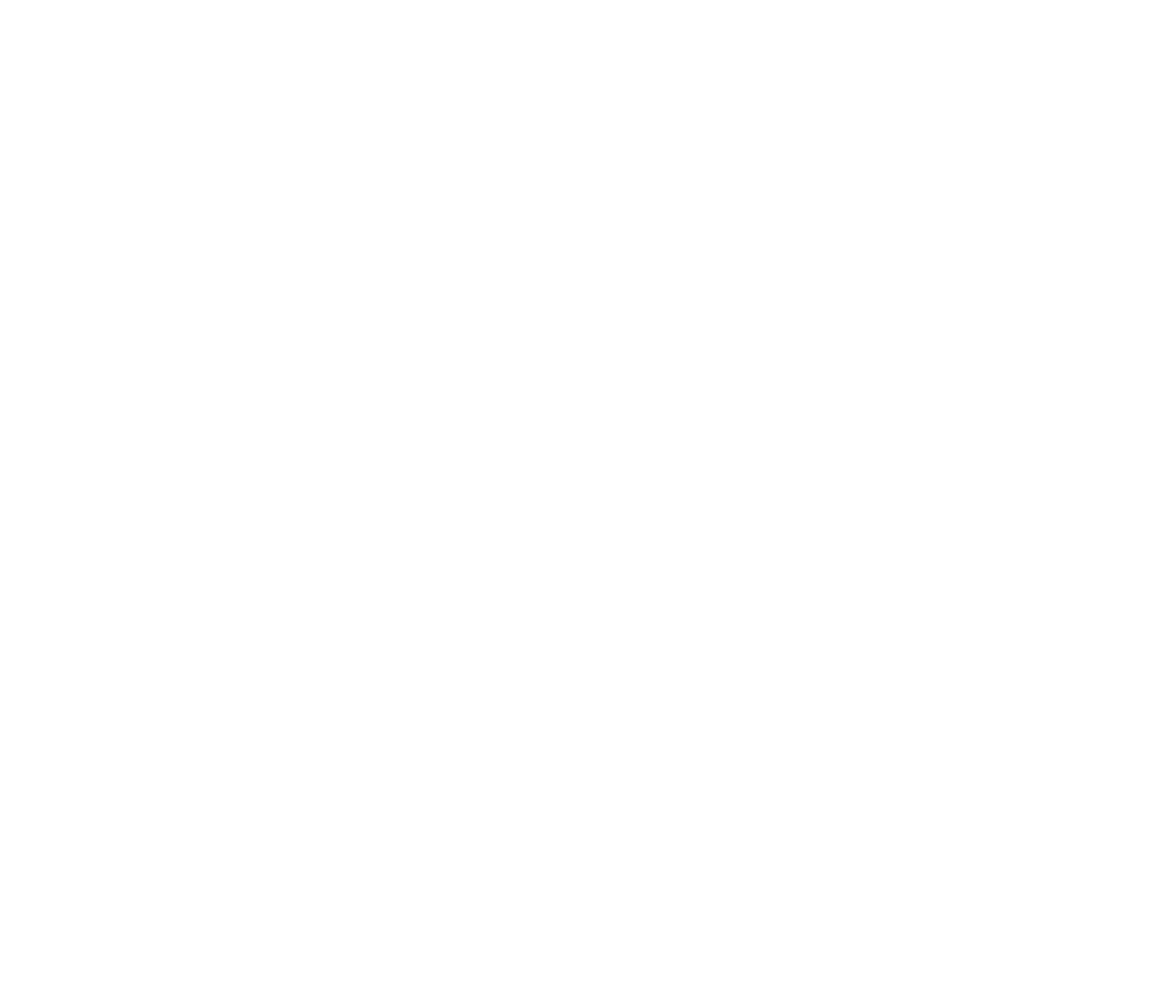
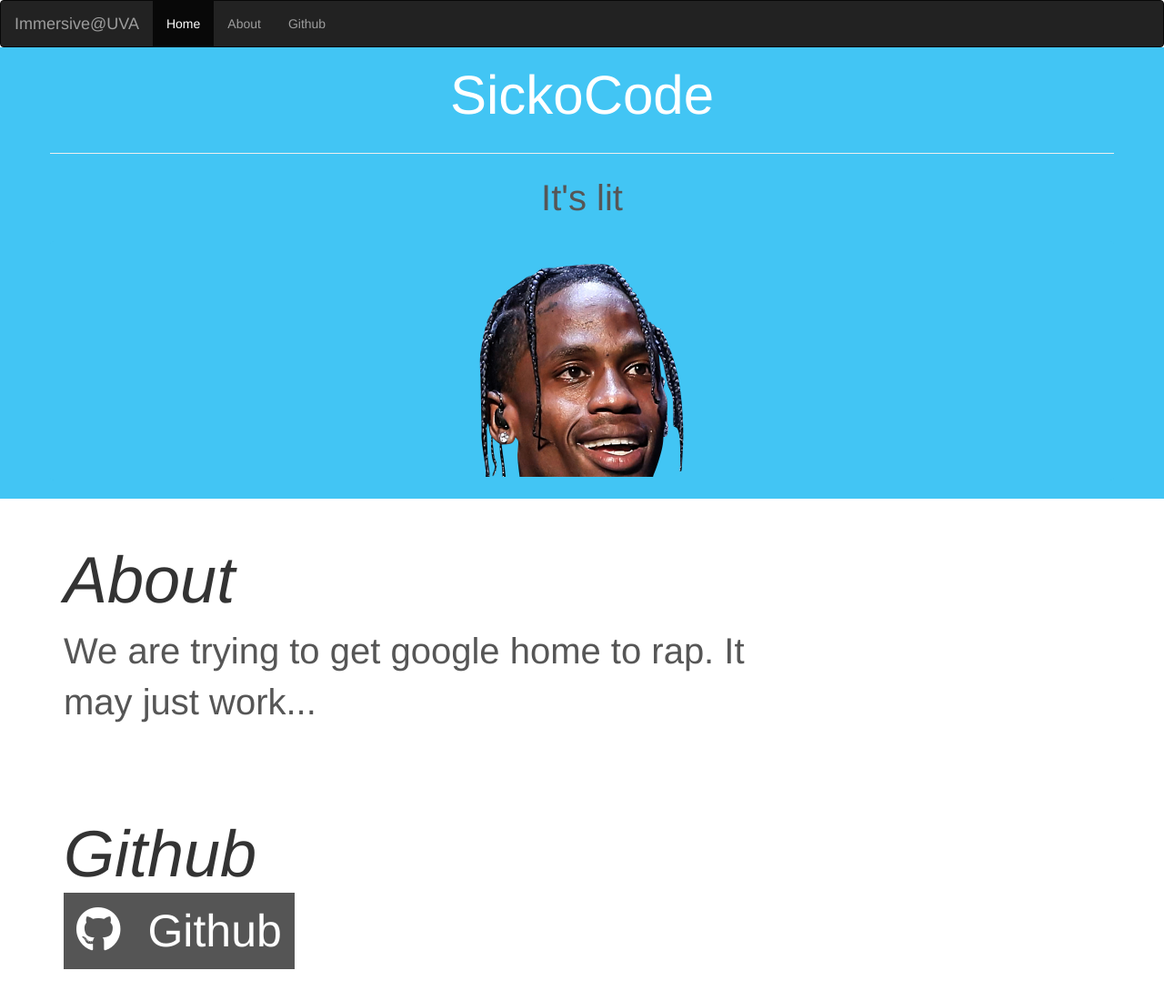
Before and after one commit to QuinnCiccoretti/sickocode, a website: page index.html in a window 1280 px wide. Shown: the whole page at 91% size. Before the commit the page ends 800 px from the top, so only its background shows below. Drawn offline with nearby package versions, Linux system fonts and the light colour scheme.

Commit message:
fixed paths, changed server to serve entire dir

```diff
--- /dev/null
+++ b/css/index.css
@@ -0,0 +1,47 @@
+header {
+  padding-top padding-left padding-right: 156px 0 100px;
+  background-color: #42c5f4 !important;
+
+}
+.buttonlike{
+  padding: 10px;
+  font-size: 50px;
+  background-color: #555555;
+  color: white;
+  border: 4px solid #555555;
+}
+#vrlink{
+  font-size: 70px;
+}
+#vrimage{
+  padding-bottom: -10px;
+}
+#travy{
+  padding-bottom: 0px;
+}
+.buttonlike:hover{
+  background-color: white;
+  color: #555555;
+
+}
+i{
+  padding-right: 30px;
+}
+.navbar{
+  padding-bottom: 0px;
+  margin-bottom: 0px;
+}
+h2{
+  font-size: 72px;
+  font-style: italic;
+}
+h1{
+  font-size: 60px;
+}
+.lead{
+  font-size: 40px;
+  color: #565656;
+}
+section {
+  padding: 30px 0;
+}
--- a/index.html
+++ b/index.html
@@ -1,9 +1,96 @@
 <!DOCTYPE html>
-<html>
+<html lang="en">
+
 <head>
-	<title>Test</title>
+
+  <meta charset="utf-8">
+  <meta name="viewport" content="width=device-width, initial-scale=1, shrink-to-fit=no">
+  <meta name="description" content="">
+  <meta name="author" content="">
+
+  <title>SickoCode</title>
+  <!-- icons -->
+  <!-- <link rel="stylesheet" href="https://cdnjs.cloudflare.com/ajax/libs/font-awesome/4.7.0/css/font-awesome.min.css"> -->
+<link rel="stylesheet" href="https://use.fontawesome.com/releases/v5.7.2/css/all.css" integrity="sha384-fnmOCqbTlWIlj8LyTjo7mOUStjsKC4pOpQbqyi7RrhN7udi9RwhKkMHpvLbHG9Sr" crossorigin="anonymous">   <link rel="stylesheet" href="https://maxcdn.bootstrapcdn.com/bootstrap/3.4.0/css/bootstrap.min.css">
+  <script src="https://ajax.googleapis.com/ajax/libs/jquery/3.3.1/jquery.min.js"></script>
+  <script src="https://maxcdn.bootstrapcdn.com/bootstrap/3.4.0/js/bootstrap.min.js"></script>
+
+  <!-- Custom styles for this template -->
+  <link href="./css/index.css" rel="stylesheet">
+   <!-- favicon -->
+  <link rel="icon" type="image/png" href="img/favicon-32x32.png" sizes="32x32" />
+  <link rel="icon" type="image/png" href="img/favicon-16x16.png" sizes="16x16" />
+
 </head>
-<body>
 
+<body id="page-top">
+
+  <!-- Navigation -->
+  <nav class="navbar navbar-inverse">
+  <div class="container-fluid">
+    <div class="navbar-header">
+      <a class="navbar-brand" href="#">Immersive@UVA</a>
+    </div>
+    <ul class="nav navbar-nav">
+      <li class="active"><a href="#">Home</a></li>
+      <li><a href="#about">About</a></li>
+      <li><a href="#Github">Github</a></li>
+    </ul>
+  </div>
+</nav>
+
+  <header class="bg-primary text-white">
+    <div class="container text-center">
+      <div class = "row">
+          <h1 style="width:100%;">SickoCode</h1>
+      </div>
+      <div class = "row">
+          <HR NOSHADE></HR>
+          <p class="lead">It's lit</p>
+      </div>
+      <div class = "row" id = "travy">
+        <div class = "col align-self-center">
+          <div class = "thumbnail" style = "background-color: #42c5f4; border:none;">
+            <img src="./img/travisscott.png" id = "vrimage">
+          </div>
+        </div>
+      </div>
+    </div>
+  </header>
+
+  <section id="about">
+    <div class="container">
+      <div class="row">
+        <div class="col-lg-8 mx-auto">
+          <h2>About</h2>
+          <p class="lead">We are trying to get google home to rap. It may just work...</p>
+        </div>
+      </div>
+    </div>
+  </section>
+
+
+
+  <section id="Github">
+    <div class="container">
+      <div class="row">
+        <div class="col-lg-8 mx-auto">
+          <h2>Github</h2>
+          <a class = "buttonlike" href="https://github.com/ImmersiveAtUva/immersive-dev-project">
+            <i class="fab fa-github"></i>Github
+          </a>
+        </div>
+      </div>
+    </div>
+  </section>
+
+  <!-- Footer -->
+  <footer class="py-5 bg-dark">
+    <div class="container">
+      <p class="m-0 text-center text-white"></p>
+    </div>
+    <!-- /.container -->
+  </footer>
 </body>
+
 </html>
--- a/index.js
+++ b/index.js
@@ -17,7 +17,6 @@ var path = require('path');
 app.set('port', process.env.PORT || 8080 );
 app.use(bodyParser.urlencoded({ extended: false }));
 app.use(bodyParser.json());
-
 python_exe = 'python';
 
 // -------------- express 'get' handlers -------------- //
@@ -26,7 +25,7 @@ python_exe = 'python';
 app.get('/', function(req, res){
     res.sendFile(__dirname + "/index.html");
 });
-
+app.use(express.static(__dirname ));
 app.post('/rap', assistantApp);
 
 assistantApp.intent('doyouknow', conv => {
```
Also changed, not shown: img/favicon-16x16.png (added), img/favicon-32x32.png (added), img/favicon.ico (added), img/travisscott.png (added).
